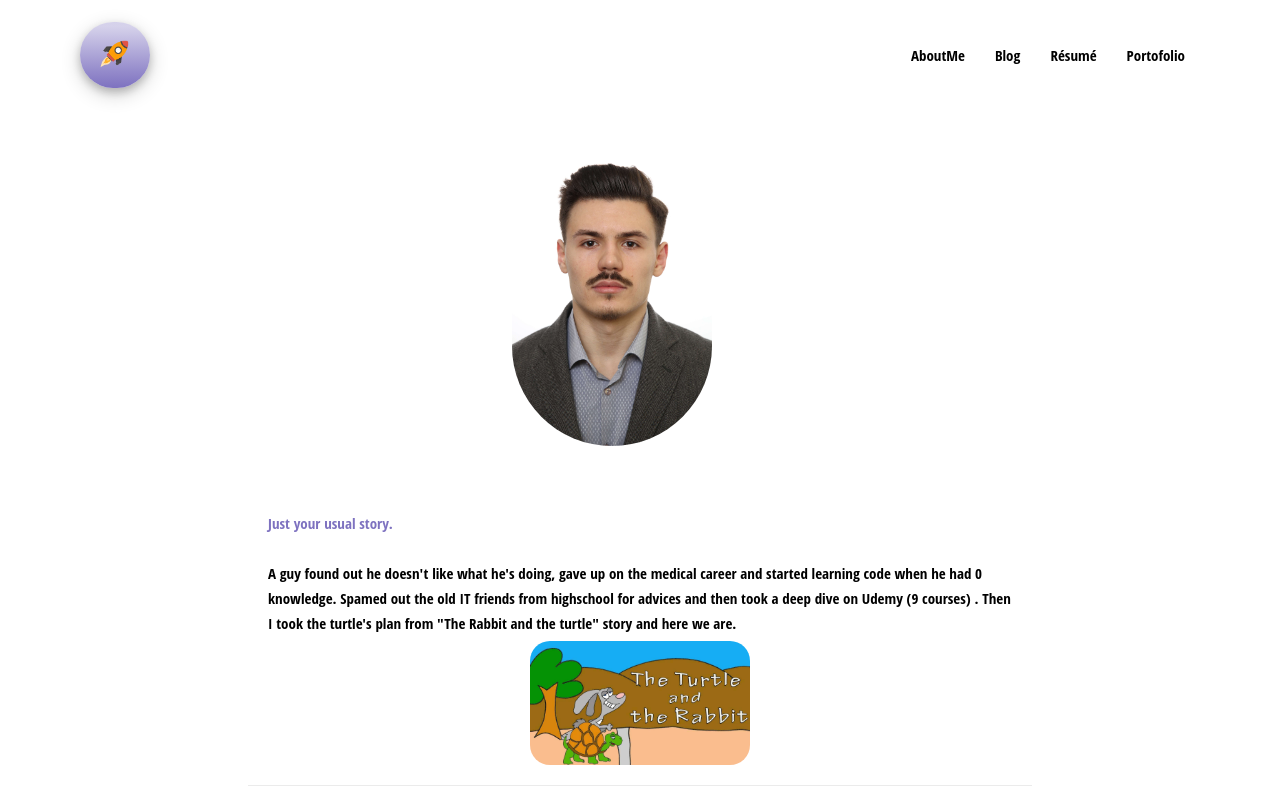
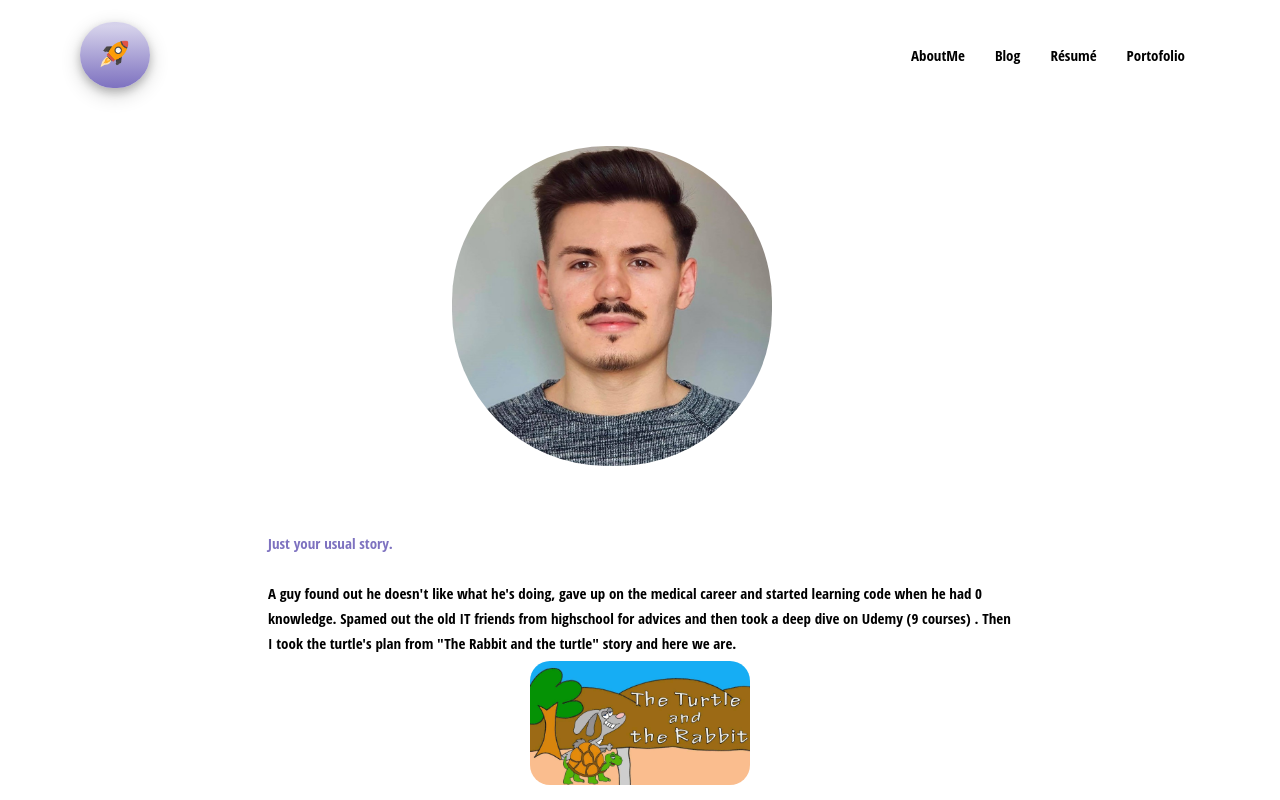
Before and after one commit to SergiuAlexandruPop/PortfolioPage, a React (Create React App) app: page /aboutme in a window 1280 px wide. Shown: the top 800 px of the page. Built offline with nearby package versions, Linux system fonts and the light colour scheme.

Commit message:
added updated resume and a new ProfilePic.jpg and changed it's size

```diff
--- a/src/components/aboutme/aboutMe.styles.jsx
+++ b/src/components/aboutme/aboutMe.styles.jsx
@@ -10,8 +10,8 @@ export const AboutMeBodyContainer = styled.div`
 `;
 
 export const ProfilePictureContainer = styled.img`
-  width: 20rem;
-  border-radius: 12.5rem;
+  width: 32rem;
+  border-radius: 15.5rem;
   justify-self: center;
   align-self: center;
   margin-right: 5%;
--- a/src/components/header/header.component.jsx
+++ b/src/components/header/header.component.jsx
@@ -9,8 +9,7 @@ const Header = () => {
       <OptionLink to="/blog">Blog</OptionLink>
       <OptionLink
         to={{
-          pathname:
-            "https://drive.google.com/file/d/18CoX7SFtWv9JoZQoLlHm21tqML8Ndmgv/view?usp=sharing",
+          pathname: "https://drive.google.com/drive/u/1/my-drive",
         }}
         target="_blank"
       >
--- a/src/components/modifiedHeader/modifiedHeader.component.jsx
+++ b/src/components/modifiedHeader/modifiedHeader.component.jsx
@@ -24,8 +24,7 @@ const ModifiedHeader = () => {
         <OptionLink to="/blog">Blog</OptionLink>
         <OptionLink
           to={{
-            pathname:
-              "https://drive.google.com/file/d/18CoX7SFtWv9JoZQoLlHm21tqML8Ndmgv/view?usp=sharing",
+            pathname: "https://drive.google.com/drive/u/1/my-drive",
           }}
           target="_blank"
         >
```
Also changed, not shown: src/assets/images/Profilepic.jpg.
